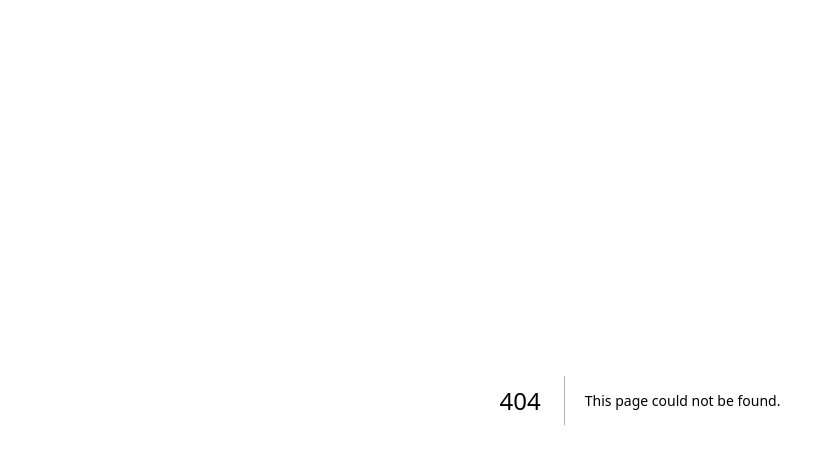
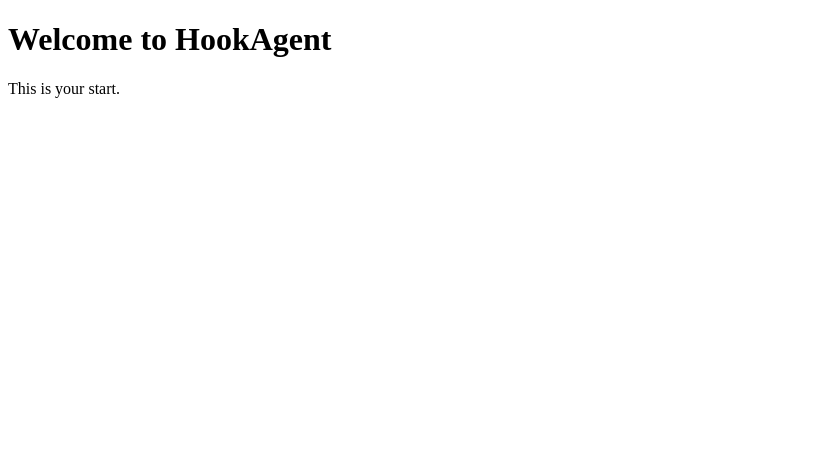
Before and after one commit to fantomashh/hookagent-app, a Next.js app: page /home in a window 1280 px wide. Before the commit this address had no page. Shown: the top 464 px of the page, without its empty margins (0-835 px from the left). Built offline with nearby package versions, Linux system fonts and the light colour scheme.

Commit message:
Create page.tsx

```diff
--- /dev/null
+++ b/app/home/page.tsx
@@ -0,0 +1,8 @@
+export default function HomePage() {
+  return (
+    <div>
+      <h1>Welcome to HookAgent</h1>
+      <p>This is your start.</p>
+    </div>
+  );
+}
```
